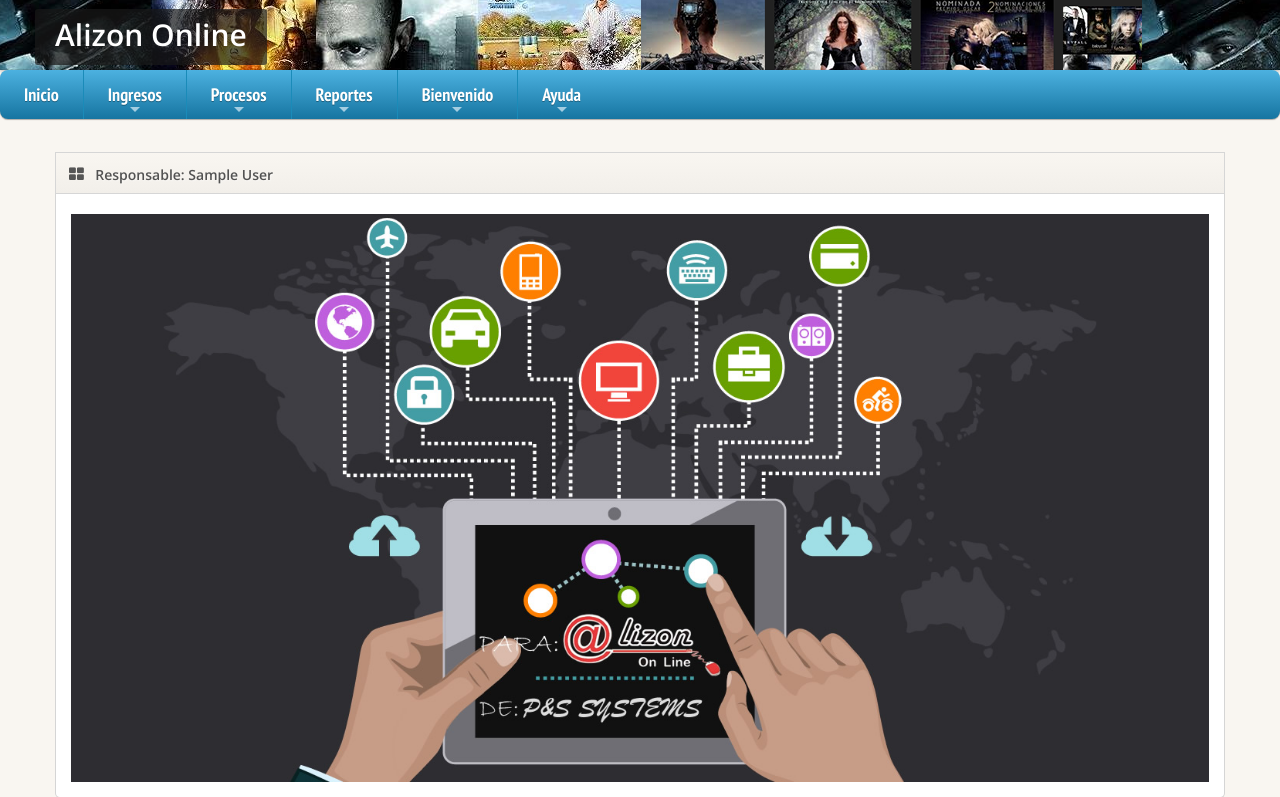
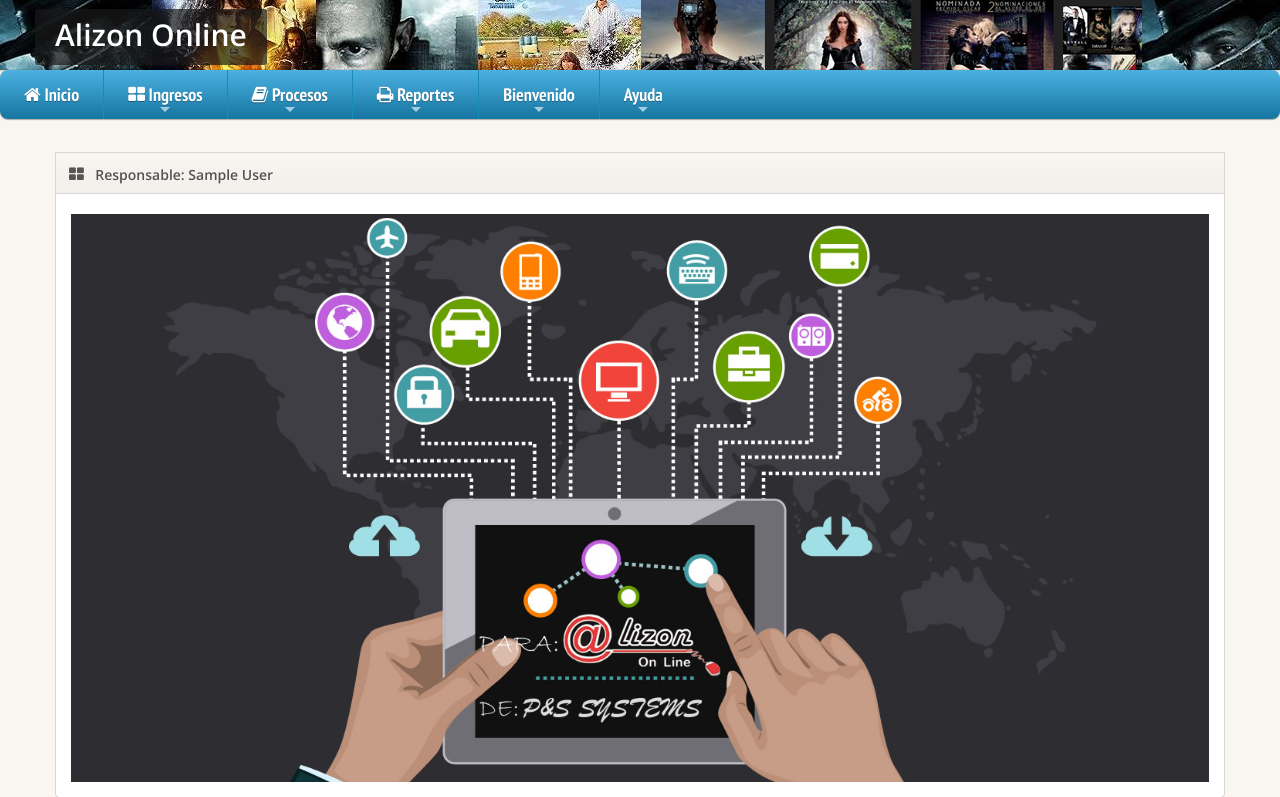
Before and after one commit to Oskrin/inventario_bodegas, a PHP site: page /html/principal.php in a window 1280 px wide. Shown: the top 797 px of the page. Run offline with PHP 8.4, Linux system fonts and the light colour scheme; the visitor is signed in with stand-in values (Sample User, id 1).

Commit message:
iconos
cambio de iconos

```diff
--- a/menus/menu.php
+++ b/menus/menu.php
@@ -6,8 +6,8 @@ if (empty($_SESSION['id'])) {
 
 function menu_1() {
     print(' <ul id="main-menu" class="sm sm-blue">
-            <li><a href="" target="_parent">Inicio</a></li>
-            <li><a href="" target="_parent">Ingresos</a>
+            <li><a href="..html/principal.php" target="_parent"><i class="icon-home"></i> Inicio</a></li>
+            <li><a href="" target="_parent"> <i class="icon-th-large"></i> Ingresos</a>
                 <ul>
                     <li><a href="../html/bodegas.php" target="_blank">Bodegas</a></li>
                     <li><a href="../html/usuarios.php" target="_blank">Usuarios</a></li>
@@ -33,7 +33,7 @@ function menu_1() {
                 </ul>
             </li>
 
-            <li><a href="" target="_parent">Procesos</a>
+            <li><a href="" target="_parent"><i class="icon-book"></i> Procesos</a>
                 <ul>
                     <li><a href="../html/asignacion_bodegas.php" target="_blank">Movimientos Productos</a></li>
                     <li><a href="../html/inventario.php" target="_blank">Inventario</a></li>
@@ -72,7 +72,7 @@ function menu_1() {
                     <li><a href="../html/gastos.php" target="_blank">Gastos Internos</a></li>
                 </ul>
             </li>
-            <li><a href="" target="_parent">Reportes</a>
+            <li><a href="" target="_parent"><i class="icon-print"></i> Reportes</a>
                 <ul>
                     <li><a href="#">Productos</a>
                         <ul>
@@ -82,7 +82,7 @@ function menu_1() {
                         </ul>
                    </li>
 
-                   <li><a href="" target="_parent">Compras</a>
+                   <li><a href="" target="_parent"><i class="icon-shopping-cart"></i> Compras</a>
                         <ul>
 
                             <li><a href="">Resumen de compras locales</a>
```
Also changed, not shown: html/principal.php (line endings or trailing spaces).
